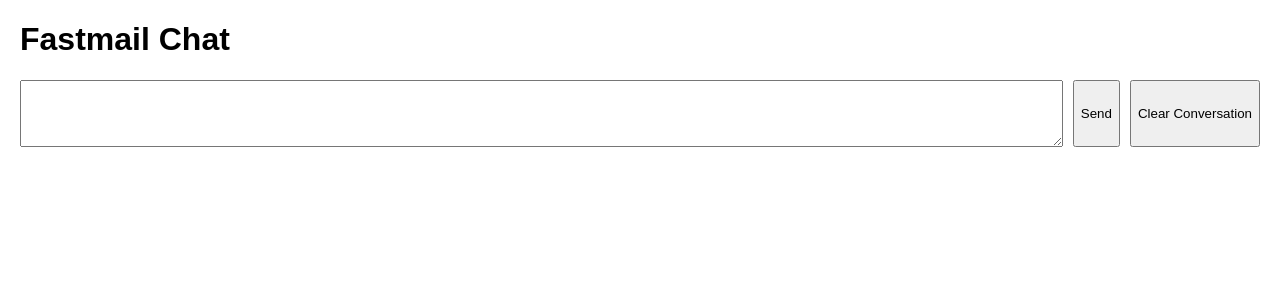
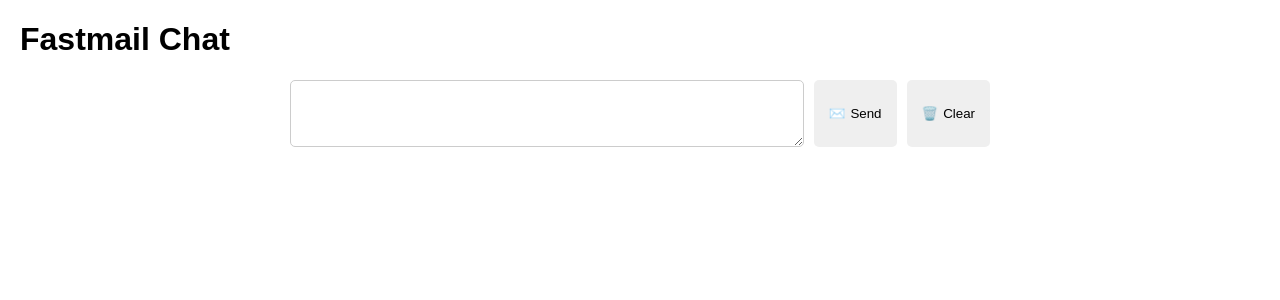
Before and after one commit to jeffjjohnston/fastmail-chat, a Flask app: page / in a window 1280 px wide. Shown: the top 300 px of the page. Run offline with Flask 3, Linux system fonts and the light colour scheme; parts of the project's set-up code (start-up, migrations or seed data) failed here and were passed over.

Commit message:
Improve form UI

```diff
--- a/templates/index.html
+++ b/templates/index.html
@@ -9,10 +9,11 @@
         .chat-container { max-width: 700px; margin: 0 auto; }
         .message { display: flex; margin-bottom: 10px; }
         .bubble { padding: 10px; border-radius: 10px; max-width: 70%; }
-        .user { background: #dcf8c6; margin-left: auto; text-align: right; }
+        .user { background: #dbe8ff; margin-left: auto; text-align: right; }
         .assistant { background: #f1f0f0; margin-right: auto; }
-        form { display: flex; gap: 10px; margin-top: 20px; }
-        textarea { flex: 1; padding: 10px; }
+        form { display: flex; gap: 10px; margin-top: 20px; max-width: 700px; margin-left: auto; margin-right: auto; }
+        textarea { flex: 1; padding: 10px; border: 1px solid #ccc; border-radius: 5px; }
+        button { border: none; border-radius: 5px; padding: 10px 15px; cursor: pointer; display: flex; align-items: center; gap: 5px; }
     </style>
 </head>
 <body>
@@ -29,8 +30,8 @@
     </div>
     <form method="post">
         <textarea name="message" rows="3" required></textarea>
-        <button type="submit">Send</button>
-        <button type="submit" name="action" value="clear" formnovalidate>Clear Conversation</button>
+        <button type="submit" class="send-btn">✉️<span>Send</span></button>
+        <button type="submit" name="action" value="clear" formnovalidate class="clear-btn">🗑️<span>Clear</span></button>
     </form>
 </body>
 </html>
```
